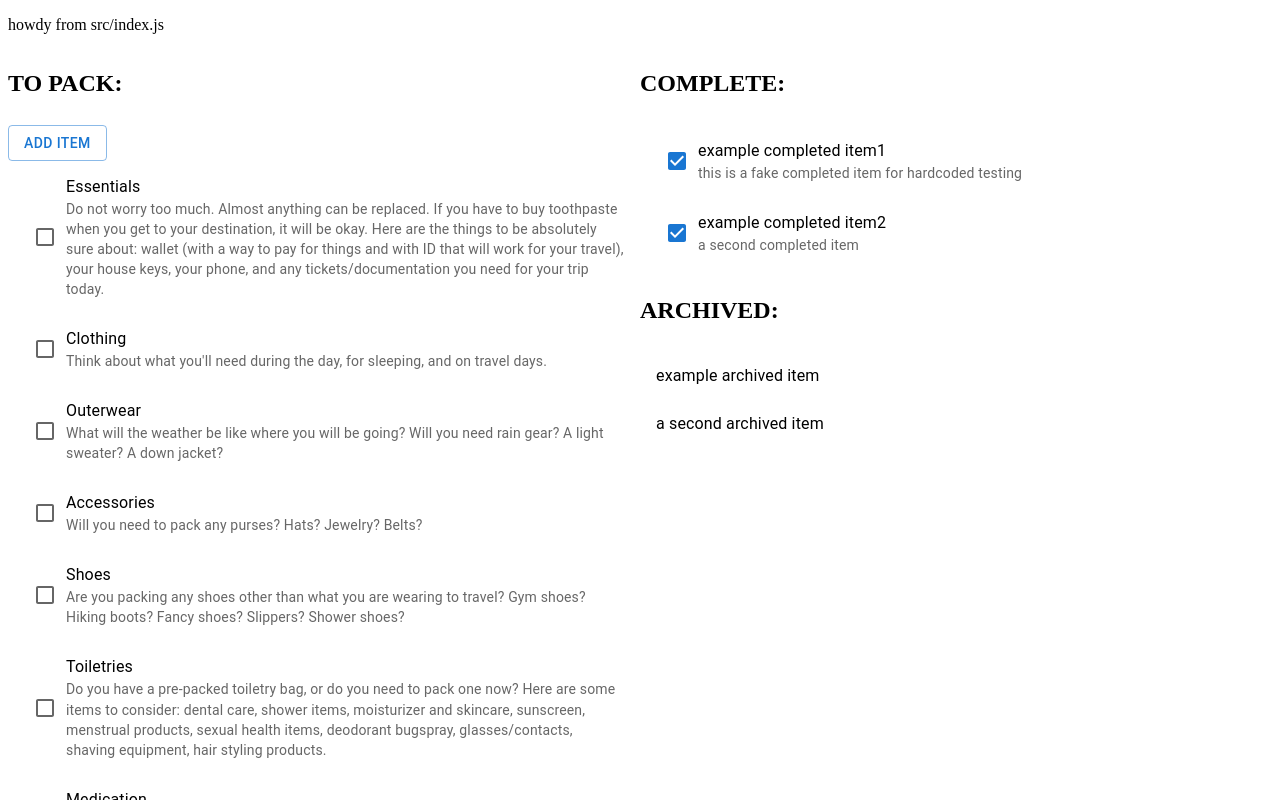
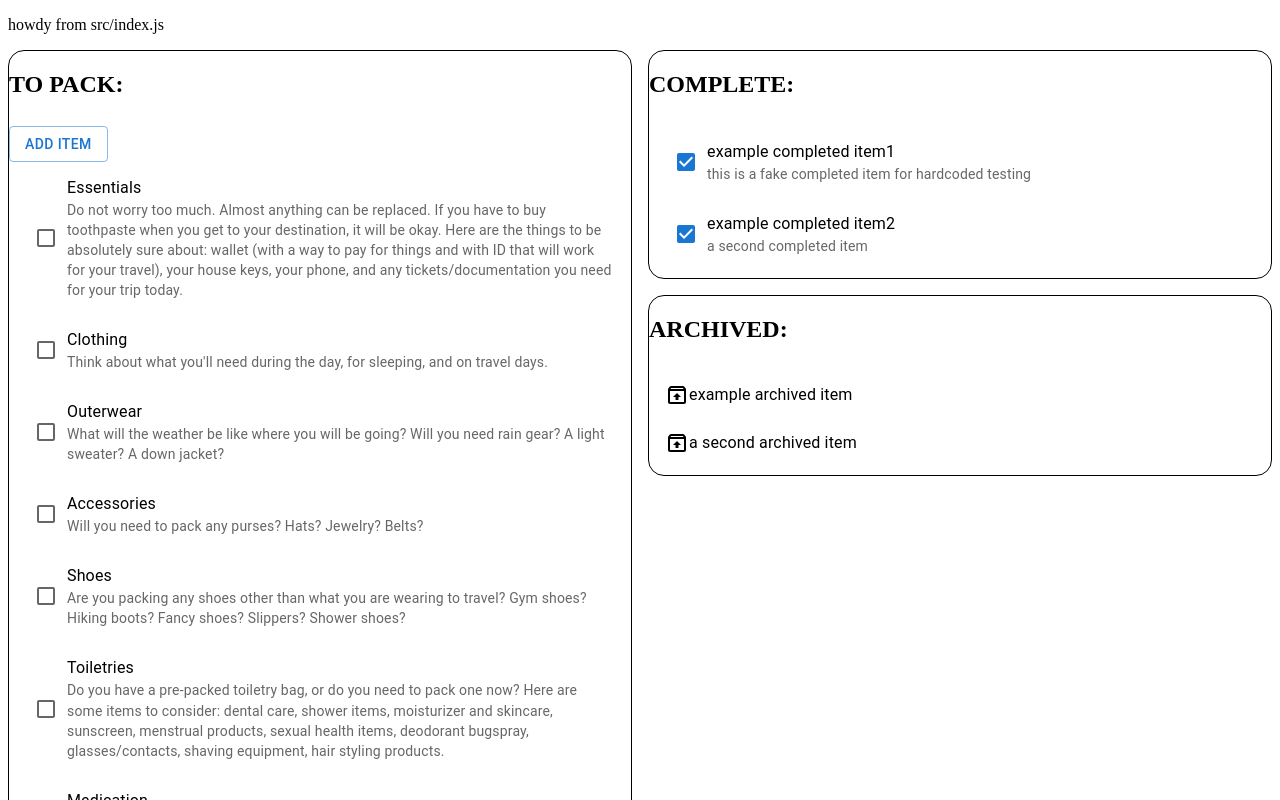
Before and after one commit to madeleine-lloyd-davies/Fullpack, a React app: page /basic in a window 1280 px wide. Shown: the top 800 px of the page. Built offline with nearby package versions, Linux system fonts and the light colour scheme.

Commit message:
feat: add border styling to basic packing page

```diff
--- a/package.json
+++ b/package.json
@@ -14,6 +14,7 @@
   "dependencies": {
     "@emotion/react": "^11.10.5",
     "@emotion/styled": "^11.10.5",
+    "@mui/icons-material": "^5.11.0",
     "@mui/material": "^5.11.5",
     "@reduxjs/toolkit": "^1.8.1",
     "axios": "^0.27.2",
--- a/src/components/PackingListArchived.js
+++ b/src/components/PackingListArchived.js
@@ -16,6 +16,7 @@ import {
   ListItem,
   ListItemText,
 } from "@mui/material";
+import UnarchiveOutlinedIcon from "@mui/icons-material/UnarchiveOutlined";
 
 const PackingListArchived = () => {
   const [list, updateList] = useState(sampleArchive);
@@ -23,6 +24,7 @@ const PackingListArchived = () => {
   const archiveBrick = (categoryObj) => {
     return (
       <ListItem key={categoryObj.name}>
+        <UnarchiveOutlinedIcon />
         <ListItemText primary={categoryObj.name} />
       </ListItem>
     );
--- a/src/pages/BasicPackingPage.js
+++ b/src/pages/BasicPackingPage.js
@@ -4,22 +4,30 @@ import { Grid, Item } from "@mui/material";
 import PackingListToDo from "../components/PackingListToDo";
 import PackingListComplete from "../components/PackingListComplete";
 import PackingListArchived from "../components/PackingListArchived";
+import { borders } from "@mui/system";
 
 const BasicPackingPage = () => {
   return (
     <>
-      <Grid container direction='row'>
+      <Grid
+        container
+        spacing={2}
+        direction='row'
+        justifyContent='space-around'
+        alignItems='flex-start'
+      >
         <Grid item xs={6}>
-          <PackingListToDo />
+          <Grid item sx={{ border: 1, borderRadius: "16px" }}>
+            <PackingListToDo />
+          </Grid>
         </Grid>
-        <Grid item xs={6}>
-          <Grid container direction={"column"}>
-            <div>
-              <PackingListComplete />
-            </div>
-            <div>
-              <PackingListArchived />
-            </div>
+
+        <Grid item xs={6} container direction={"column"} rowGap={2}>
+          <Grid item sx={{ border: 1, borderRadius: "16px" }}>
+            <PackingListComplete />
+          </Grid>
+          <Grid item sx={{ border: 1, borderRadius: "16px" }}>
+            <PackingListArchived />
           </Grid>
         </Grid>
       </Grid>
```
Also changed, not shown: 1 other file (tests, documents, lock files or other folders).
